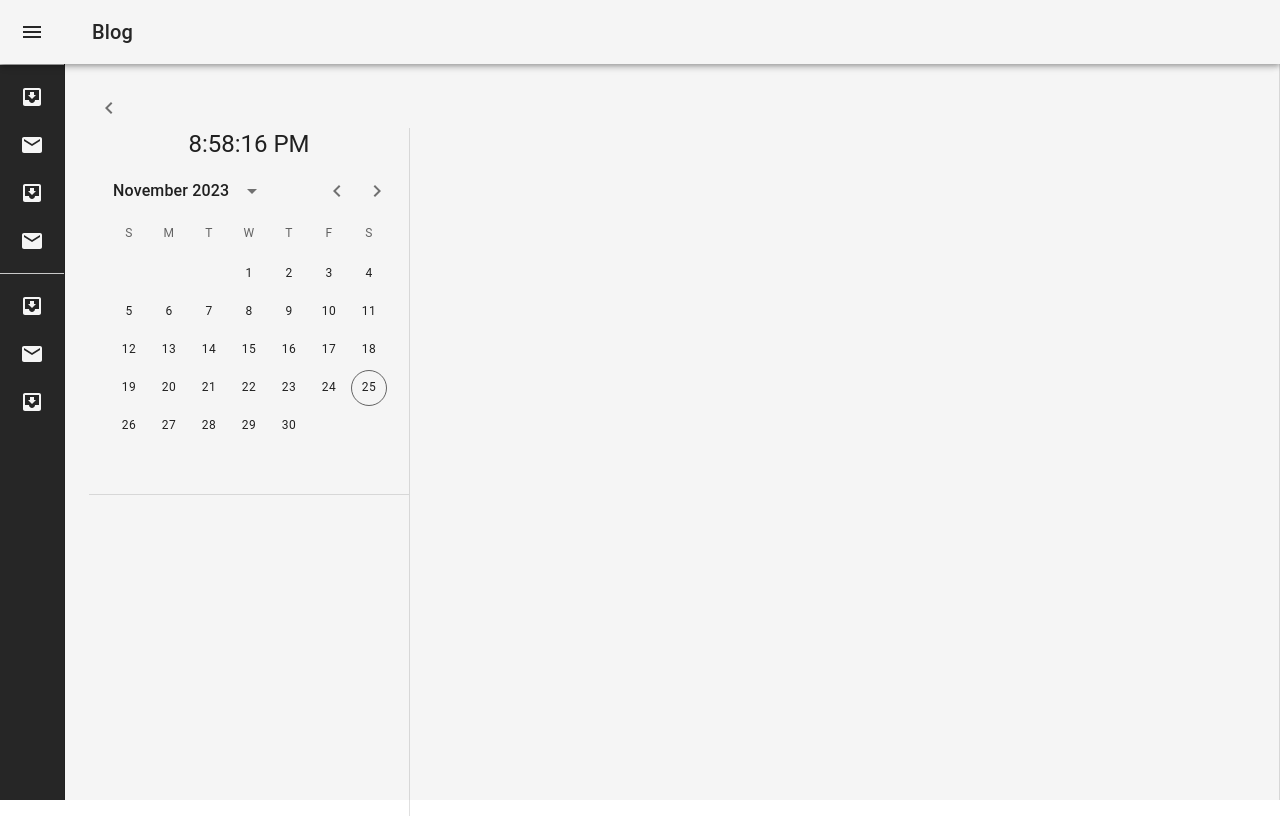
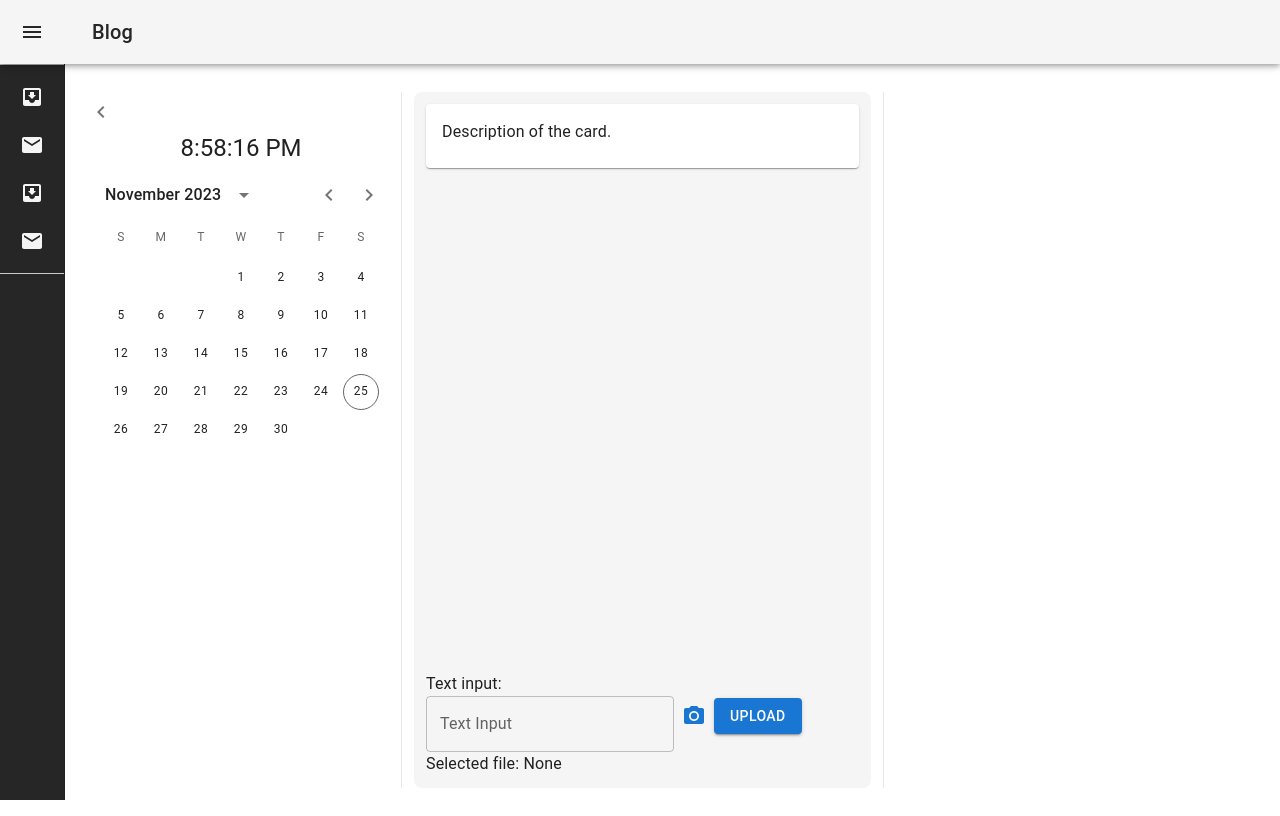
Before and after one commit to alex00garin/personal-journal, a React (Create React App) app: page /homepage in a window 1280 px wide. Built offline with nearby package versions, Linux system fonts and the light colour scheme.

Commit message:
File management, style optimising

```diff
--- a/package.json
+++ b/package.json
@@ -6,6 +6,7 @@
     "@emotion/react": "^11.11.1",
     "@emotion/styled": "^11.11.0",
     "@mui/icons-material": "^5.14.18",
+    "@mui/joy": "^5.0.0-beta.15",
     "@mui/material": "^5.14.18",
     "@mui/styled-engine-sc": "^6.0.0-alpha.6",
     "@mui/x-data-grid": "^6.18.2",
--- /dev/null
+++ b/src/components/CentralPanel.tsx
@@ -0,0 +1,17 @@
+import InputContainer from './InputContainer'
+import { Box, Card, CardContent, Typography } from '@mui/material'
+
+export default function CentralPanel() {
+  return (
+    <>
+    <Box className={'h-full w-full bg-neutral-100 flex flex-col justify-between p-3 rounded-lg'}>
+        <Card>
+        <CardContent>
+          <Typography>Description of the card.</Typography>
+        </CardContent>
+      </Card>
+      <InputContainer />
+    </Box>
+    </>
+  )
+}
--- a/src/components/Drawer.tsx
+++ b/src/components/Drawer.tsx
@@ -18,8 +18,9 @@ import ListItemIcon from '@mui/material/ListItemIcon';
 import ListItemText from '@mui/material/ListItemText';
 import InboxIcon from '@mui/icons-material/MoveToInbox';
 import MailIcon from '@mui/icons-material/Mail';
-import BasicDateRangeCalendar from './BasicDatePicker'
-import DigitalClock from './DigitalClock';
+// import BasicDateRangeCalendar from './BasicDatePicker'
+// import DigitalClock from './DigitalClock';
+// import CentralPanel from './CentralPanel';
 
 const drawerWidth = 240;
 
@@ -97,7 +98,7 @@ const Drawer = styled(MuiDrawer, { shouldForwardProp: (prop) => prop !== 'open'
 export default function MiniDrawer() {
   const theme = useTheme();
   const [open, setOpen] = React.useState(false);
-  const [isRightPanelOpen, setIsRightPanelOpen] = React.useState(true);
+  // const [isLeftPanelOpen, setIsLeftPanelOpen] = React.useState(true);
 
   const handleDrawerOpen = () => {
     setOpen(true);
@@ -107,29 +108,14 @@ export default function MiniDrawer() {
     setOpen(false);
   };
 
-  const handleRightPanelToggle = () => {
-    setIsRightPanelOpen(!isRightPanelOpen);
-  };
-
-  const rightPanelStyle = {
-    display: 'flex',
-    flexDirection: 'column',
-    justifyContent: 'start',
-    alignItems: 'center',
-    height: 'calc(100% - 64px)', // Assuming 64px is your AppBar height
-    width: isRightPanelOpen ? 'fit-content' : '0px',
-    borderRight: 1,
-    borderColor: 'divider',
-    overflowX: 'hidden',
-    transition: theme.transitions.create('width', {
-      easing: theme.transitions.easing.sharp,
-      duration: theme.transitions.duration.leavingScreen,
-    }),
-  };
+  // const handleLeftPanelToggle = () => {
+  //   setIsLeftPanelOpen(!isLeftPanelOpen);
+  // };
 
   return (
-    <Box className={'bg-neutral-100'} sx={{ display: 'flex', height: '100vh' }}>
+    <Box sx={{ display: 'flex', height: '100vh' }}>
       <CssBaseline />
+      {/* App Bar */}
       <AppBar position="fixed" open={open}>
         <Toolbar className={'bg-neutral-100'}>
           <IconButton
@@ -148,12 +134,14 @@ export default function MiniDrawer() {
           </Typography>
         </Toolbar>
       </AppBar>
+      {/* Drawer */}
       <Drawer className={'bg-neutral-800 text-neutral-100'} variant="permanent" open={open}>
         <DrawerHeader className={'bg-neutral-800 text-neutral-100'}>
           <IconButton  onClick={handleDrawerClose}>
             {theme.direction === 'rtl' ? <ChevronRightIcon className={'text-neutral-100'}/> : <ChevronLeftIcon className={'text-neutral-100'}/>}
           </IconButton>
         </DrawerHeader>
+        {/* List */}
         <Divider className={'bg-neutral-200'}/>
         <List className={'bg-neutral-800 text-neutral-100'}>
           {['Inbox', 'Starred', 'Send email', 'Drafts'].map((text, index) => (
@@ -166,7 +154,6 @@ export default function MiniDrawer() {
                 }}
               >
                 <ListItemIcon
-
                   sx={{
                     minWidth: 0,
                     mr: open ? 3 : 'auto',
@@ -181,72 +168,11 @@ export default function MiniDrawer() {
           ))}
         </List>
         <Divider className={'bg-neutral-200'}/>
-        <List className={'bg-neutral-800 text-neutral-100'}>
-          {['All mail', 'Trash', 'Spam'].map((text, index) => (
-            <ListItem key={text} disablePadding sx={{ display: 'block' }}>
-              <ListItemButton
-                sx={{
-                  minHeight: 48,
-                  justifyContent: open ? 'initial' : 'center',
-                  px: 2.5,
-                }}
-              >
-                <ListItemIcon
-                  sx={{
-                    minWidth: 0,
-                    mr: open ? 3 : 'auto',
-                    justifyContent: 'center',
-                  }}
-                >
-                  {index % 2 === 0 ? <InboxIcon className={'text-neutral-100'} /> : <MailIcon className={'text-neutral-100'}/>}
-                </ListItemIcon>
-                <ListItemText primary={text} sx={{ opacity: open ? 1 : 0 }} />
-              </ListItemButton>
-            </ListItem>
-          ))}
-        </List>
       </Drawer>
 
-
-      <Box
-            sx={{
-                flexGrow: 1,
-                p: 3,
-                borderRight: 1,
-                borderColor: 'divider',
-            }}>
+      <Box >
         <DrawerHeader />
-            <IconButton onClick={handleRightPanelToggle}>
-                {isRightPanelOpen ? <ChevronLeftIcon /> : <ChevronRightIcon />}
-            </IconButton>
-
-        <Box sx={rightPanelStyle}>
-            <Box
-                sx={{
-                    display: 'flex',
-                    flexDirection: 'column',
-                    justifyContent: 'start',
-                    alignItems: 'center',
-                    height: 'calc(100% - 64px)',
-                    width: 'fit-content',
-                }}
-            >
-                <Box
-                    sx={{
-                        display: 'flex',
-                        flexDirection: 'column',
-                        textAlign: 'center',
-                        borderBottom: 1,
-                        borderColor: 'divider',
-                    }}
-                >
-                    <DigitalClock />
-                    <BasicDateRangeCalendar />
-                </Box>
-            </Box>
-        </Box>
       </Box>
-
     </Box>
   );
 }
--- /dev/null
+++ b/src/components/FileInputProps.tsx
@@ -0,0 +1,53 @@
+import React, { ChangeEvent, useState } from 'react';
+import TextField from '@mui/material/TextField';
+import Button from '@mui/material/Button';
+import IconButton from '@mui/material/IconButton';
+import PhotoCamera from '@mui/icons-material/PhotoCamera';
+
+interface FileInputProps {
+  onTextChange: (text: string) => void;
+  onFileChange: (file: File | null) => void;
+}
+
+const FileInput: React.FC<FileInputProps> = ({ onTextChange, onFileChange }) => {
+  const [text, setText] = useState('');
+
+  const handleTextChange = (event: ChangeEvent<HTMLInputElement>) => {
+    const newText = event.target.value;
+    setText(newText);
+    onTextChange(newText);
+  };
+
+  const handleFileChange = (event: ChangeEvent<HTMLInputElement>) => {
+    const selectedFile = event.target.files?.[0];
+    onFileChange(selectedFile || null);
+  };
+
+  return (
+    <div>
+      <TextField
+        label="Text Input"
+        variant="outlined"
+        value={text}
+        onChange={handleTextChange}
+      />
+      <input
+        accept="image/*"
+        style={{ display: 'none' }}
+        id="file-input"
+        type="file"
+        onChange={handleFileChange}
+      />
+      <label htmlFor="file-input">
+        <IconButton color="primary" aria-label="upload picture" component="span">
+          <PhotoCamera />
+        </IconButton>
+      </label>
+      <Button variant="contained" component="span">
+        Upload
+      </Button>
+    </div>
+  );
+};
+
+export default FileInput;
--- /dev/null
+++ b/src/components/InputContainer.tsx
@@ -0,0 +1,30 @@
+import React, { useState } from 'react';
+import { Box } from '@mui/material';
+import FileInput from './FileInputProps';
+
+export default function InputContainer() {
+
+  const [textInput, setTextInput] = useState('');
+  const [selectedFile, setSelectedFile] = useState<File | null>(null);
+
+  const handleTextChange = (text: string) => {
+    setTextInput(text);
+  };
+
+  const handleFileChange = (file: File | null) => {
+    setSelectedFile(file);
+  };
+
+  return (
+    <Box className={'flex flex-col w-full'}>
+            <p>Text input: {textInput}</p>
+
+      <FileInput
+        onTextChange={handleTextChange}
+        onFileChange={handleFileChange}
+      />
+      {/* You can display the text or file info here if needed */}
+      <p>Selected file: {selectedFile ? selectedFile.name : 'None'}</p>
+    </Box>
+  );
+}
--- /dev/null
+++ b/src/components/LeftPanel.tsx
@@ -0,0 +1,36 @@
+import React from 'react';
+import Box from '@mui/material/Box';
+import DigitalClock from './DigitalClock';
+import BasicDateRangeCalendar from './BasicDatePicker';
+
+interface LeftPanelProps {
+  isLeftPanelOpen: boolean;
+}
+
+const LeftPanel: React.FC<LeftPanelProps> = ({ isLeftPanelOpen }) => {
+  const leftPanelStyle = {
+    display: 'flex',
+    flexDirection: 'column',
+    justifyContent: 'start',
+    alignItems: 'center',
+    height: 'calc(100% - 80px)',
+    width: isLeftPanelOpen ? 'fit-content' : '0px',
+    overflowX: 'hidden',
+  };
+
+  return (
+    <Box className={'transition-all duration-500 ease-in-out'} sx={leftPanelStyle}>
+      {isLeftPanelOpen && (
+        <Box className={'flex flex-col justify-start items-center w-fit'}>
+          <Box className={'flex flex-col text-center'}>
+            <DigitalClock />
+            <BasicDateRangeCalendar />
+          </Box>
+          <Box></Box>
+        </Box>
+      )}
+    </Box>
+  );
+};
+
+export default LeftPanel;
--- /dev/null
+++ b/src/components/RightPanel.tsx
@@ -0,0 +1,13 @@
+import { Box } from '@mui/material'
+import React from 'react'
+
+export default function RightPanel() {
+  return (
+    <>
+        <Box className={'flex relative h-full w-96'}>
+
+        </Box>
+
+    </>
+  )
+}
--- a/src/pages/HomePage.tsx
+++ b/src/pages/HomePage.tsx
@@ -1,9 +1,41 @@
+import React, { useState } from 'react';
+import { Box } from '@mui/material'
 import Drawer from '../components/Drawer'
+import LeftPanel from '../components/LeftPanel'
+import CentralPanel from '../components/CentralPanel'
+import RightPanel from '../components/RightPanel'
+import IconButton from '@mui/material/IconButton';
+import ChevronLeftIcon from '@mui/icons-material/ChevronLeft';
+import ChevronRightIcon from '@mui/icons-material/ChevronRight';
+
 
 export default function HomePage() {
+  const [isLeftPanelOpen, setIsLeftPanelOpen] = useState(true);
+
+  const handleLeftPanelToggle = () => {
+    setIsLeftPanelOpen(!isLeftPanelOpen);
+  };
+
   return (
-    <>
-      <Drawer />
-    </>
-  )
+<>
+      <Box className="home-container flex">
+        <Drawer />
+        <Box className="main-content mt-20 flex w-full py-3">
+          <Box className="sectors flex justify-between w-full gap-3">
+            <Box className={`flex-col border-r transition-all duration-300 ease-in-out ${isLeftPanelOpen ? '' : 'w-10'}`}>
+              <IconButton onClick={handleLeftPanelToggle}>
+                {isLeftPanelOpen ? <ChevronLeftIcon /> : <ChevronRightIcon />}
+              </IconButton>
+              <LeftPanel isLeftPanelOpen={isLeftPanelOpen} />
+            </Box>
+            <Box className={'flex-col w-full border-r pr-3'}>
+              <CentralPanel />
+            </Box>
+            <Box className="flex-col w-auto">
+              <RightPanel />
+            </Box>
+          </Box>
+        </Box>
+      </Box>
+    </>  )
 }
```
Also changed, not shown: 1 other file (tests, documents, lock files or other folders).
